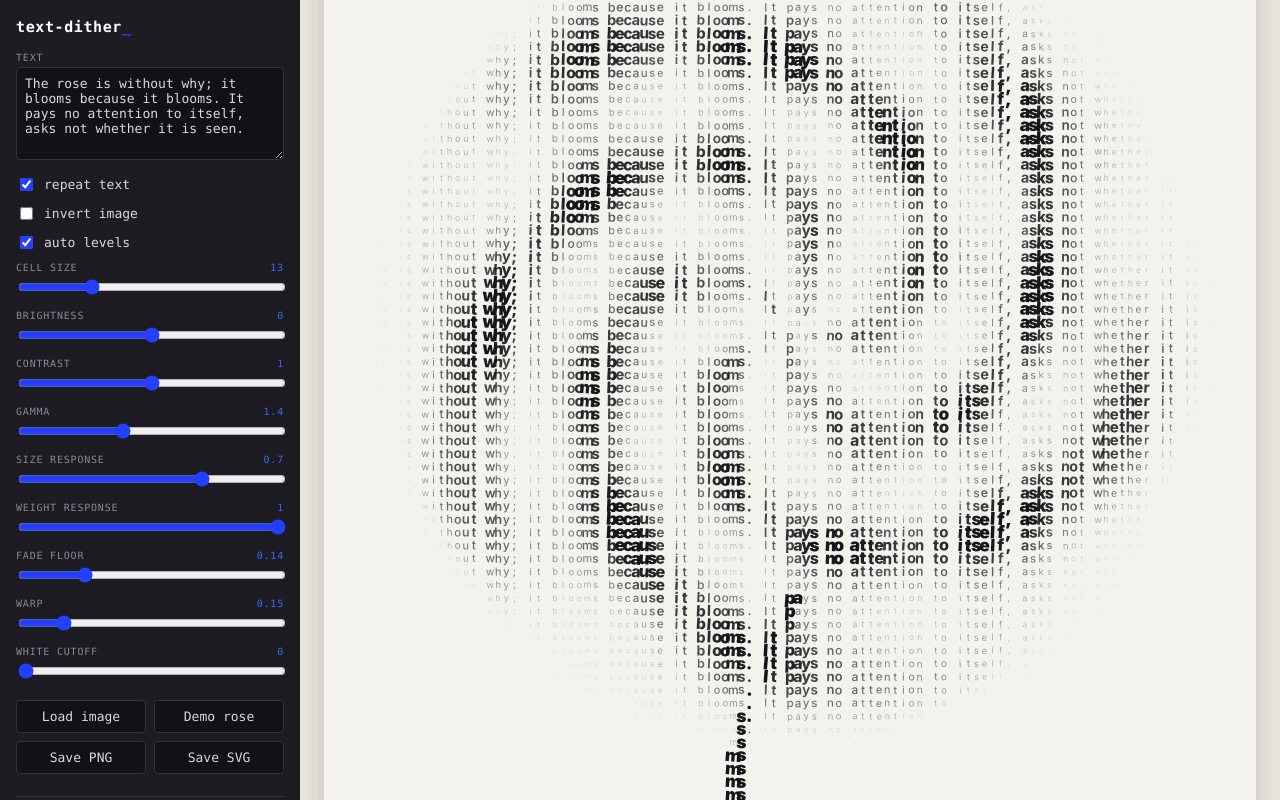
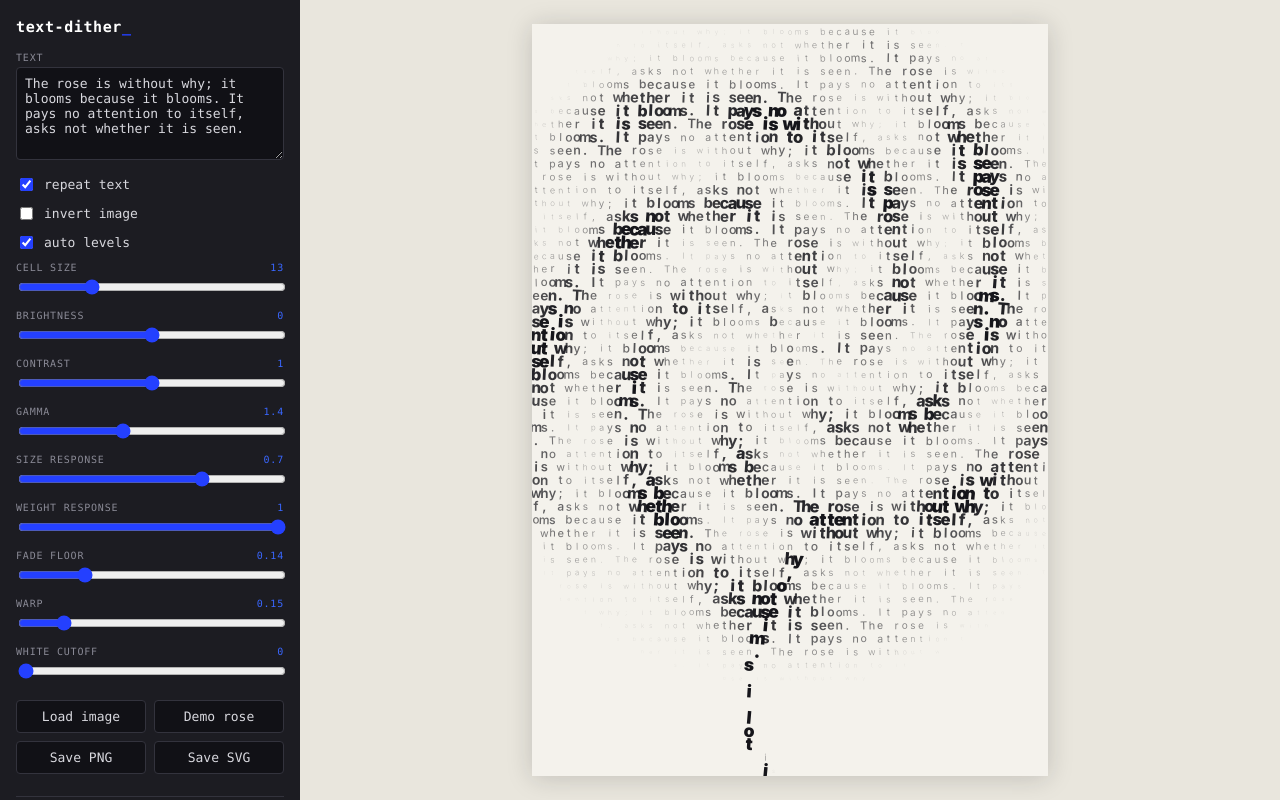
Before and after one commit to anamuratova/text-dither, a website built with Vite: page index.html in a window 1280 px wide. Built offline with nearby package versions, Linux system fonts and the light colour scheme.

Commit message:
Add paper sizes (A1-A4 + custom) and fill the image to the page
The page now takes the chosen paper's aspect ratio on screen and in the
plot SVG export; the image cover-fills it (crop overflow, no distortion).
Paper size + orientation + custom width/height replace the old single
page-width slider. The canvas is sized to the printable area and fitted
into its container in both axes so portrait sheets stay fully visible.
paperDimensions() is the single source mapping size/orientation/custom
to mm, used by both the renderer and the export.

Co-Authored-By: Claude Fable 5 <noreply@anthropic.com>

```diff
--- a/src/main.ts
+++ b/src/main.ts
@@ -2,9 +2,9 @@ import './styles.css';
 import { makeRose } from './core/rose';
 import { bandFor, GRAY_INKS, SINGLE_PEN, type PlotProfile } from './plot/bands';
 import { toPlotSVG } from './plot/plotSvg';
-import { CanvasRenderer, type ImageSource, type PlotPreview } from './render/canvas';
+import { CanvasRenderer, type ImageSource, type PageGeometry } from './render/canvas';
 import { toSVG } from './render/svg';
-import { State } from './state';
+import { paperDimensions, State } from './state';
 import { buildControls } from './ui/controls';
 import { initDropzone } from './ui/dropzone';
 
@@ -44,13 +44,16 @@ function activeProfile(): PlotProfile {
   return state.getPlot().profileName === 'single-pen' ? SINGLE_PEN : GRAY_INKS;
 }
 
-function plotPreview(): PlotPreview | null {
-  const plot = state.getPlot();
-  if (!plot.preview) return null;
-  return { profile: activeProfile(), pageWidthMm: plot.pageWidthMm, marginMm: plot.marginMm };
+function page(): PageGeometry {
+  const { widthMm, heightMm } = paperDimensions(state.getPlot());
+  return { widthMm, heightMm, marginMm: state.getPlot().marginMm };
 }
 
-const rerender = () => renderer.render(state.get(), plotPreview());
+function previewProfile(): PlotProfile | null {
+  return state.getPlot().preview ? activeProfile() : null;
+}
+
+const rerender = () => renderer.render(state.get(), page(), previewProfile());
 state.subscribe(rerender);
 
 async function loadFile(file: File): Promise<void> {
@@ -80,8 +83,10 @@ buildControls(controlsRoot, state, {
     if (!layout) return;
     const plot = state.getPlot();
     const profile = activeProfile();
+    const { widthMm, heightMm } = paperDimensions(plot);
     const svg = toPlotSVG(layout.glyphs, renderer.lastWidth, renderer.lastHeight, {
-      widthMm: plot.pageWidthMm,
+      widthMm,
+      heightMm,
       profile,
       marginMm: plot.marginMm,
     });
--- a/src/plot/plotSvg.ts
+++ b/src/plot/plotSvg.ts
@@ -5,6 +5,7 @@ import { glyphStrokes } from './strokes';
 
 export interface PlotOptions {
   widthMm: number;
+  heightMm: number;
   profile: PlotProfile;
   marginMm: number;          // default 10
   debugIndices?: boolean;    // data-i on each glyph's first path (tests only)
@@ -16,17 +17,16 @@ function mm(v: number): string {
   return String(r === 0 ? 0 : r);
 }
 
-// Printable width is floored at 1 mm so a margin >= half the page width can
-// never flip or blow up the px->mm mapping.
-export function printableWidthMm(widthMm: number, marginMm: number): number {
-  return Math.max(1, widthMm - 2 * marginMm);
+// Printable extent (either axis) is floored at 1 mm so a margin >= half the
+// page dimension can never flip or blow up the px->mm mapping.
+export function printableMm(dimMm: number, marginMm: number): number {
+  return Math.max(1, dimMm - 2 * marginMm);
 }
 
-export function toPlotSVG(glyphs: Glyph[], canvasW: number, canvasH: number, opts: PlotOptions): string {
+export function toPlotSVG(glyphs: Glyph[], canvasW: number, _canvasH: number, opts: PlotOptions): string {
   const marginMm = opts.marginMm ?? 10;
-  const { profile, widthMm, debugIndices } = opts;
-  const pxPerMm = canvasW / printableWidthMm(widthMm, marginMm);
-  const heightMm = canvasH / pxPerMm + 2 * marginMm;
+  const { profile, widthMm, heightMm, debugIndices } = opts;
+  const pxPerMm = canvasW / printableMm(widthMm, marginMm);
 
   // bucket glyphs by band, preserving layout order within each layer
   const perBand = new Map<Band, Array<{ strokes: Polyline[]; idx: number }>>();
--- a/src/render/canvas.ts
+++ b/src/render/canvas.ts
@@ -2,16 +2,18 @@ import { computeLayout } from '../core/layout';
 import { luminanceGrid } from '../core/sampler';
 import type { DitherParams, LayoutResult } from '../core/types';
 import { bandFor, type PlotProfile } from '../plot/bands';
-import { printableWidthMm } from '../plot/plotSvg';
+import { printableMm } from '../plot/plotSvg';
 import { glyphStrokes } from '../plot/strokes';
 
 const BG = '#f4f2ec';
 const INK = '#15151a';
 const MAX_LONG_SIDE = 1600;
 
-export interface PlotPreview {
-  profile: PlotProfile;
-  pageWidthMm: number;
+// The page the image is rendered onto (paper minus margins is the drawable
+// area); the canvas takes the paper aspect and the image cover-fills it.
+export interface PageGeometry {
+  widthMm: number;
+  heightMm: number;
   marginMm: number;
 }
 
@@ -34,7 +36,8 @@ export class CanvasRenderer {
   private ctx: CanvasRenderingContext2D;
   private source: ImageSource | null = null;
   private params: DitherParams | null = null;
-  private plotPreview: PlotPreview | null = null;
+  private page: PageGeometry = { widthMm: 210, heightMm: 297, marginMm: 10 };
+  private previewProfile: PlotProfile | null = null;
   private rafId = 0;
   lastLayout: LayoutResult | null = null;
   lastWidth = 0;
@@ -52,9 +55,10 @@ export class CanvasRenderer {
   }
 
   // Coalesce all render requests into a single requestAnimationFrame.
-  render(params: DitherParams, plotPreview: PlotPreview | null = null): void {
+  render(params: DitherParams, page: PageGeometry, previewProfile: PlotProfile | null = null): void {
     this.params = params;
-    this.plotPreview = plotPreview;
+    this.page = page;
+    this.previewProfile = previewProfile;
     if (this.rafId) return;
     this.rafId = requestAnimationFrame(() => {
       this.rafId = 0;
@@ -68,9 +72,26 @@ export class CanvasRenderer {
     if (!source || !params) return;
     await ensureFont();
 
-    const displayW = this.canvas.clientWidth || 640;
-    const aspect = source.height / source.width;
-    const displayH = displayW * aspect;
+    // The drawable page is the paper minus its margins; the canvas takes that
+    // aspect so the image cover-fills the paper (sampler crops the overflow).
+    const printW = printableMm(this.page.widthMm, this.page.marginMm);
+    const printH = printableMm(this.page.heightMm, this.page.marginMm);
+    const paperAspect = printH / printW;
+
+    // Fit the page inside the container in BOTH axes so portrait sheets do not
+    // overflow; drive the canvas display size explicitly (no width:100% loop).
+    const host = this.canvas.parentElement;
+    let availW = 640;
+    let availH = 640;
+    if (host) {
+      const cs = getComputedStyle(host);
+      availW = Math.max(1, host.clientWidth - parseFloat(cs.paddingLeft) - parseFloat(cs.paddingRight));
+      availH = Math.max(1, host.clientHeight - parseFloat(cs.paddingTop) - parseFloat(cs.paddingBottom));
+    }
+    const displayW = Math.min(availW, availH / paperAspect);
+    const displayH = displayW * paperAspect;
+    this.canvas.style.width = `${displayW}px`;
+    this.canvas.style.height = `${displayH}px`;
 
     const dpr = Math.min(window.devicePixelRatio || 1, 2);
     let width = displayW * dpr;
@@ -104,8 +125,8 @@ export class CanvasRenderer {
     ctx.fillStyle = BG;
     ctx.fillRect(0, 0, width, height);
 
-    if (this.plotPreview) {
-      this.drawPlotPreview(layout, width);
+    if (this.previewProfile) {
+      this.drawPlotPreview(layout, width / printW, this.previewProfile);
       this.canvas.dispatchEvent(new CustomEvent('rendered'));
       return;
     }
@@ -159,9 +180,7 @@ export class CanvasRenderer {
 
   // Band-model preview: same glyphStrokes geometry the plot SVG exports -
   // single source of truth, what's on screen is what plots.
-  private drawPlotPreview(layout: LayoutResult, width: number): void {
-    const { profile, pageWidthMm, marginMm } = this.plotPreview!;
-    const pxPerMm = width / printableWidthMm(pageWidthMm, marginMm);
+  private drawPlotPreview(layout: LayoutResult, pxPerMm: number, profile: PlotProfile): void {
     const ctx = this.ctx;
     ctx.lineWidth = profile.penWidthMm * pxPerMm;
     ctx.lineCap = 'round';
--- a/src/state.ts
+++ b/src/state.ts
@@ -1,19 +1,44 @@
 import type { DitherParams } from './core/types';
 import { DEFAULT_PARAMS } from './core/types';
 
+export type PaperSize = 'A4' | 'A3' | 'A2' | 'A1' | 'custom';
+export type Orientation = 'portrait' | 'landscape';
+
 export interface PlotSettings {
   profileName: 'gray-inks' | 'single-pen';
-  pageWidthMm: number;   // 100..841
+  paperSize: PaperSize;
+  orientation: Orientation;
+  customWidthMm: number;
+  customHeightMm: number;
   marginMm: number;
   preview: boolean;
 }
 
 export const DEFAULT_PLOT: PlotSettings = {
   profileName: 'gray-inks',
-  pageWidthMm: 297,
+  paperSize: 'A4',
+  orientation: 'portrait',
+  customWidthMm: 297,
+  customHeightMm: 210,
   marginMm: 10,
   preview: false,
 };
+
+// ISO A-series portrait dimensions in mm.
+const A_SERIES: Record<Exclude<PaperSize, 'custom'>, [number, number]> = {
+  A4: [210, 297],
+  A3: [297, 420],
+  A2: [420, 594],
+  A1: [594, 841],
+};
+
+export function paperDimensions(s: PlotSettings): { widthMm: number; heightMm: number } {
+  if (s.paperSize === 'custom') {
+    return { widthMm: s.customWidthMm, heightMm: s.customHeightMm };
+  }
+  const [w, h] = A_SERIES[s.paperSize];
+  return s.orientation === 'landscape' ? { widthMm: h, heightMm: w } : { widthMm: w, heightMm: h };
+}
 
 type Listener = () => void;
 
--- a/src/styles.css
+++ b/src/styles.css
@@ -154,9 +154,7 @@ button:hover {
 }
 
 #stage {
-  width: 100%;
-  max-width: 960px;
-  height: auto;
+  /* size is driven by the renderer to fit the paper aspect into this column */
   background: #f4f2ec;
   box-shadow: 0 2px 24px rgba(21, 21, 26, 0.18);
 }
--- a/src/ui/controls.ts
+++ b/src/ui/controls.ts
@@ -126,23 +126,60 @@ function buildPlotterSection(root: HTMLElement, state: State, actions: ControlAc
   );
   root.appendChild(field('profile', select));
 
-  for (const def of [
-    { key: 'pageWidthMm' as const, label: 'page width mm', min: 100, max: 841, id: 'plot-width' },
-    { key: 'marginMm' as const, label: 'margin mm', min: 0, max: 100, id: 'plot-margin' },
-  ]) {
-    const input = document.createElement('input');
-    input.type = 'number';
-    input.id = def.id;
-    input.min = String(def.min);
-    input.max = String(def.max);
-    input.value = String(plot[def.key]);
-    input.addEventListener('change', () => {
-      const v = Math.min(def.max, Math.max(def.min, Number(input.value) || def.min));
-      input.value = String(v);
-      state.setPlot({ [def.key]: v });
-    });
-    root.appendChild(field(def.label, input));
+  const paperSelect = document.createElement('select');
+  paperSelect.id = 'plot-paper';
+  for (const size of ['A4', 'A3', 'A2', 'A1', 'custom'] as const) {
+    const opt = document.createElement('option');
+    opt.value = size;
+    opt.textContent = size;
+    paperSelect.appendChild(opt);
   }
+  paperSelect.value = plot.paperSize;
+  root.appendChild(field('paper size', paperSelect));
+
+  const orientSelect = document.createElement('select');
+  orientSelect.id = 'plot-orientation';
+  for (const o of ['portrait', 'landscape'] as const) {
+    const opt = document.createElement('option');
+    opt.value = o;
+    opt.textContent = o;
+    orientSelect.appendChild(opt);
+  }
+  orientSelect.value = plot.orientation;
+  orientSelect.addEventListener('change', () =>
+    state.setPlot({ orientation: orientSelect.value as 'portrait' | 'landscape' }),
+  );
+  const orientField = field('orientation', orientSelect);
+  root.appendChild(orientField);
+
+  const customW = numberInput('plot-custom-w', plot.customWidthMm, 10, 2000, (v) =>
+    state.setPlot({ customWidthMm: v }),
+  );
+  const customH = numberInput('plot-custom-h', plot.customHeightMm, 10, 2000, (v) =>
+    state.setPlot({ customHeightMm: v }),
+  );
+  const customWField = field('custom width mm', customW);
+  const customHField = field('custom height mm', customH);
+  root.append(customWField, customHField);
+
+  // orientation applies only to presets; custom uses its literal dimensions
+  const syncPaperInputs = () => {
+    const custom = paperSelect.value === 'custom';
+    orientSelect.disabled = custom;
+    orientField.style.opacity = custom ? '0.4' : '1';
+    customW.disabled = !custom;
+    customH.disabled = !custom;
+    customWField.style.opacity = custom ? '1' : '0.4';
+    customHField.style.opacity = custom ? '1' : '0.4';
+  };
+  paperSelect.addEventListener('change', () => {
+    state.setPlot({ paperSize: paperSelect.value as typeof plot.paperSize });
+    syncPaperInputs();
+  });
+  syncPaperInputs();
+
+  const margin = numberInput('plot-margin', plot.marginMm, 0, 100, (v) => state.setPlot({ marginMm: v }));
+  root.appendChild(field('margin mm', margin));
 
   const previewInput = document.createElement('input');
   previewInput.type = 'checkbox';
@@ -175,6 +212,27 @@ function field(labelText: string, control: HTMLElement): HTMLElement {
   return wrap;
 }
 
+function numberInput(
+  id: string,
+  value: number,
+  min: number,
+  max: number,
+  onChange: (v: number) => void,
+): HTMLInputElement {
+  const input = document.createElement('input');
+  input.type = 'number';
+  input.id = id;
+  input.min = String(min);
+  input.max = String(max);
+  input.value = String(value);
+  input.addEventListener('change', () => {
+    const v = Math.min(max, Math.max(min, Number(input.value) || min));
+    input.value = String(v);
+    onChange(v);
+  });
+  return input;
+}
+
 function button(text: string, id: string, onClick: () => void): HTMLButtonElement {
   const b = document.createElement('button');
   b.type = 'button';
```
Also changed, not shown: tests/e2e/app.spec.ts (+24 -0 lines), tests/plot.spec.ts (+21 -6 lines), tests/state.spec.ts (added, +23 -0 lines), .plans/2026-06-13-114842-paper-sizes.md (added), .worklogs/2026-06-13-115408-paper-sizes.md (added).
